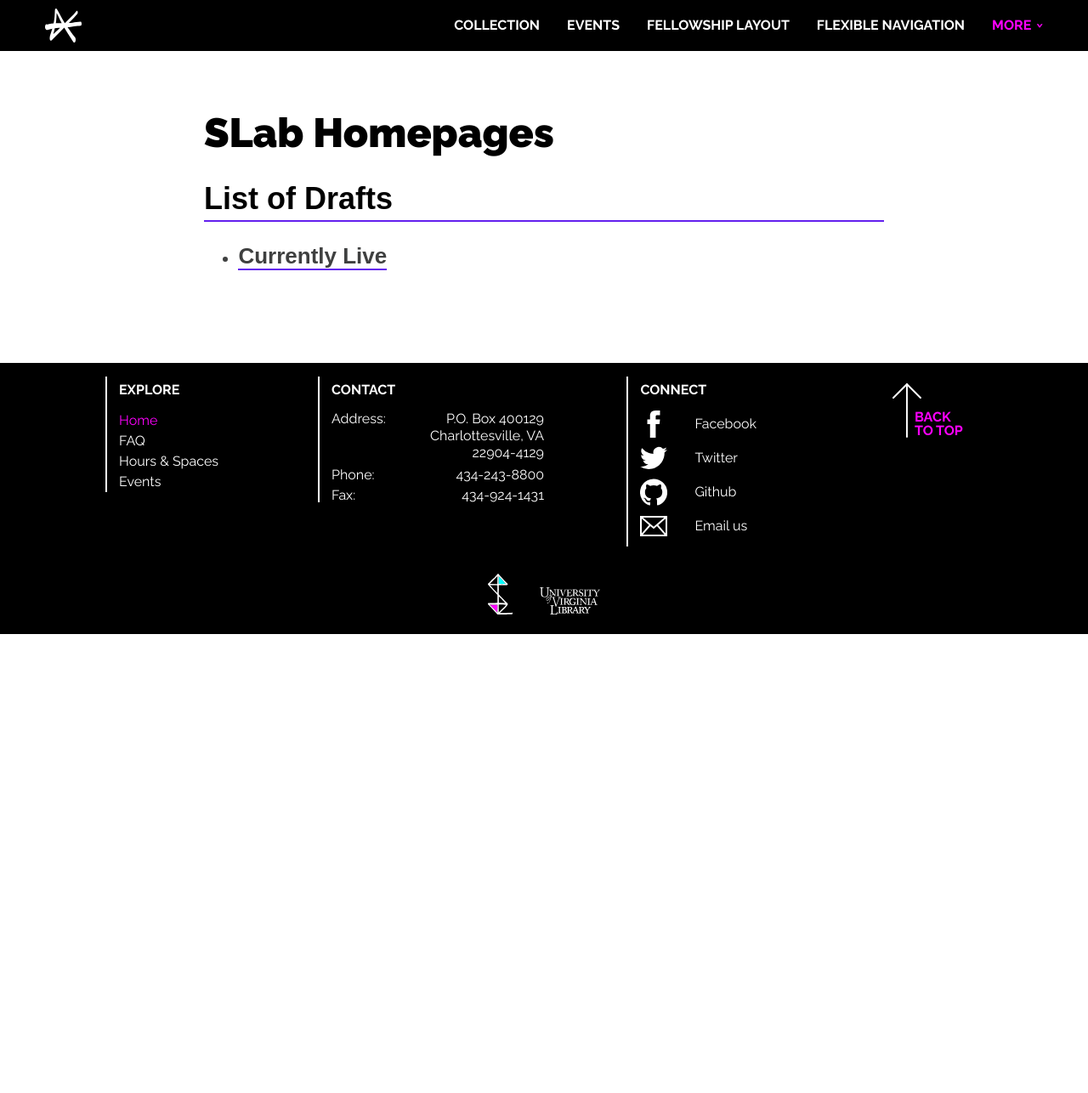
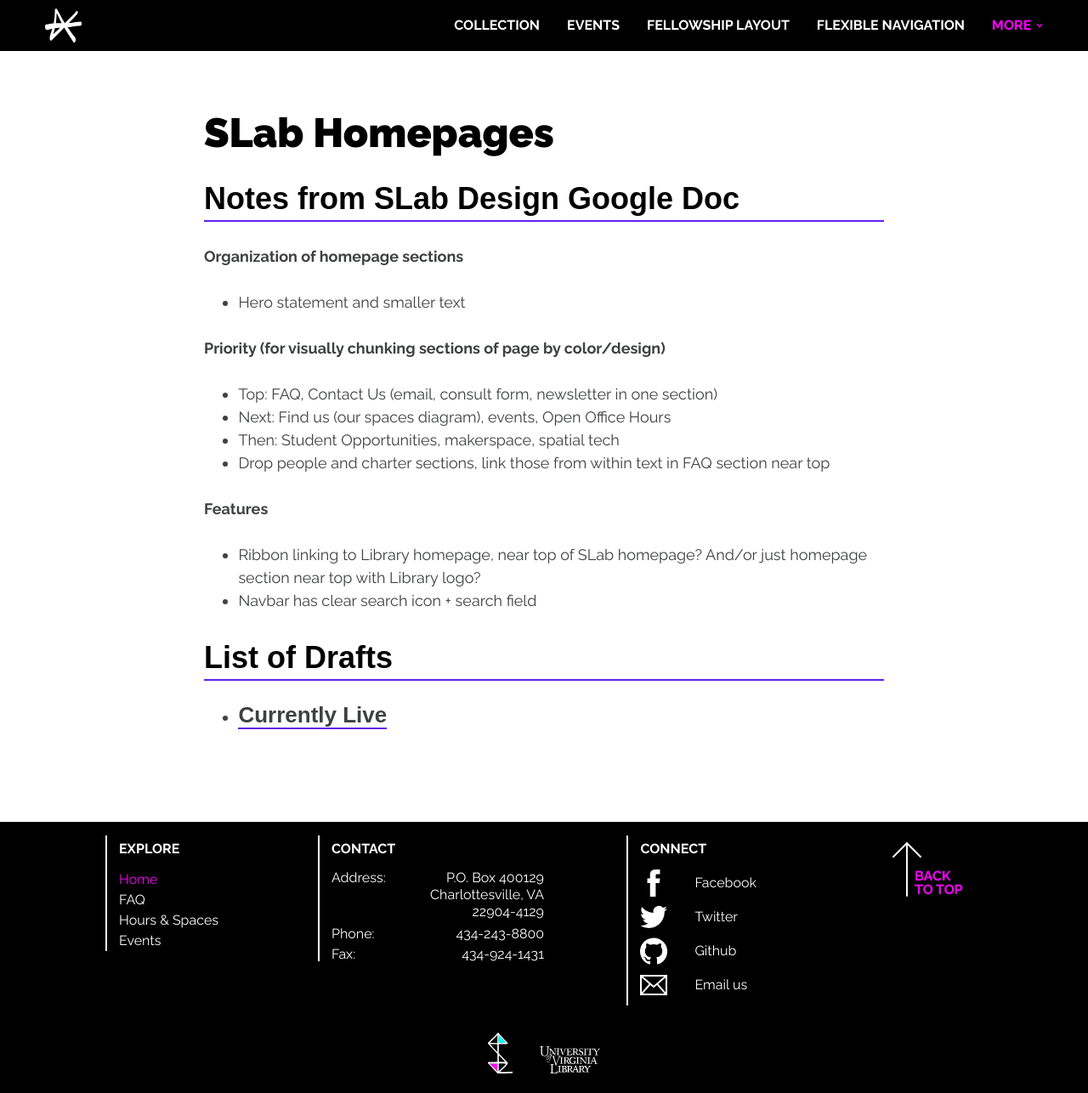
Before and after one commit to kbdonnally/patterns, a Jekyll site: the page built from pages/homepages.md, in a window 1280 px wide. Shown: the whole page at 85% size. Built offline with Jekyll 4.4.1, drawn with Linux system fonts in a browser that asks for light colours; some web fonts are replaced; before the commit the page ends 900 px from its top, so only the background shows below that.

Commit message:
Add text from design doc & make link font bigger

```diff
--- a/pages/homepages.md
+++ b/pages/homepages.md
@@ -4,8 +4,23 @@ title: SLab Homepages
 permalink: /homepages/
 ---
 
+## Notes from SLab Design Google Doc
+
+**Organization of homepage sections**
+- Hero statement and smaller text
+
+**Priority (for visually chunking sections of page by color/design)**
+- Top: FAQ, Contact Us (email, consult form, newsletter in one section)
+- Next: Find us (our spaces diagram), events, Open Office Hours
+- Then: Student Opportunities, makerspace, spatial tech
+- Drop people and charter sections, link those from within text in FAQ section near top
+
+**Features**
+- Ribbon linking to Library homepage, near top of SLab homepage? And/or just homepage section near top with Library logo?
+- Navbar has clear search icon + search field
+
 ## List of Drafts
 
 {% for page in site.homepages %}
-* ### [{{ page.title }}]({{ page.url }})
+* ### [{{ page.title }}]({{ site.baseurl }}{{ page.url }})
 {% endfor %}
```
